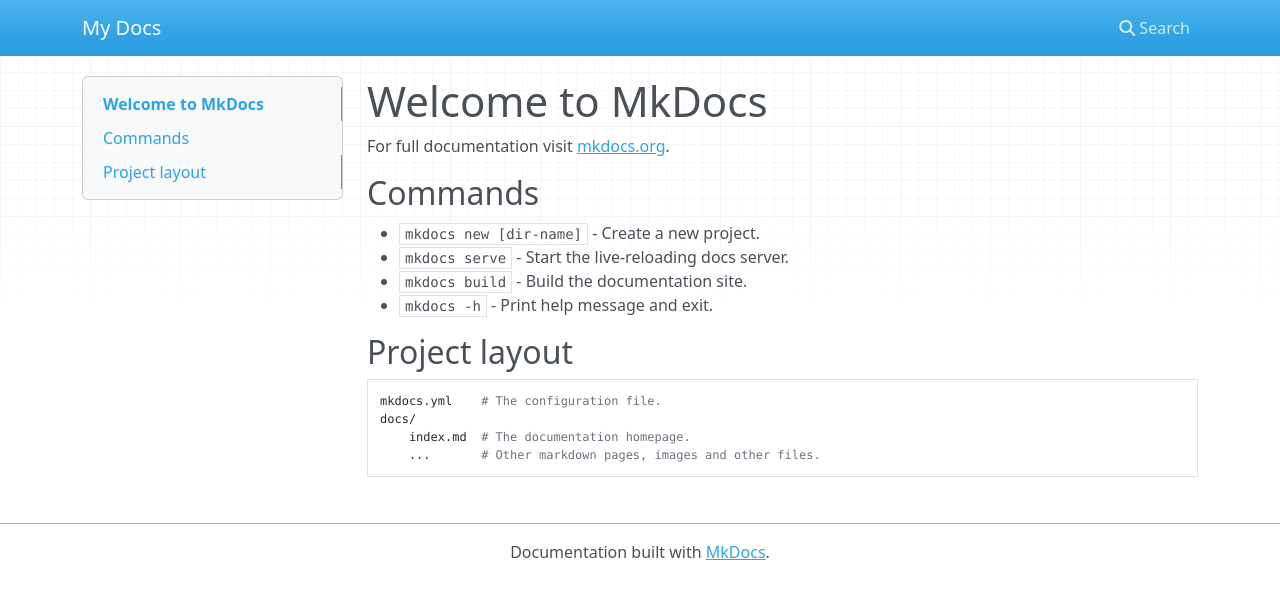
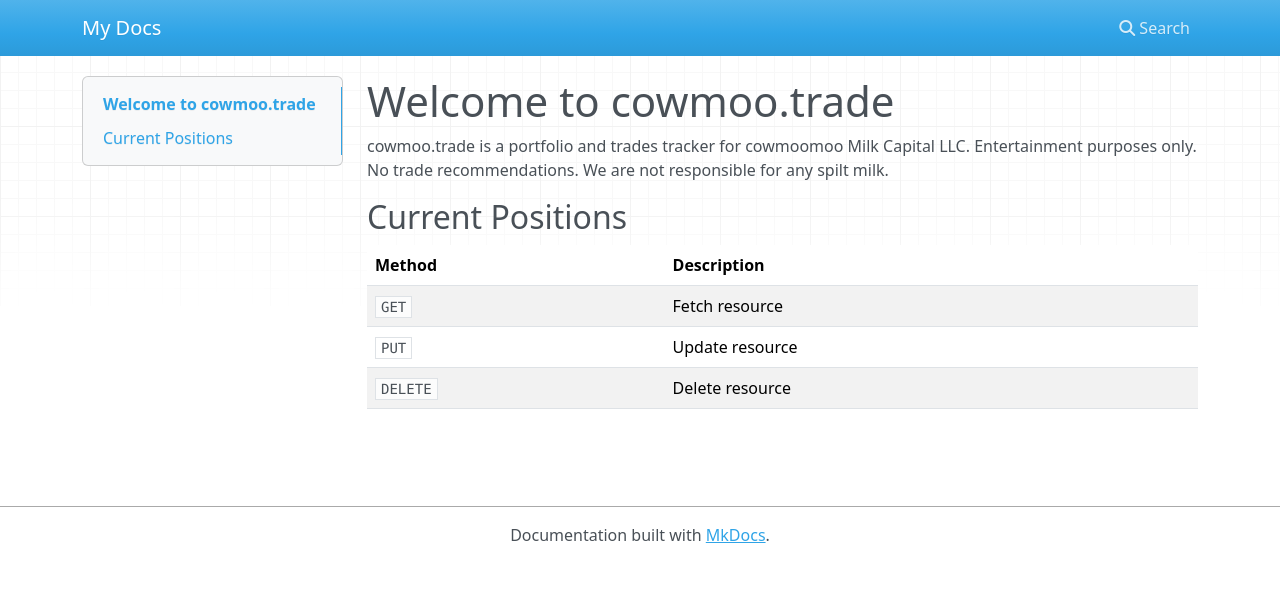
Before and after one commit to cowmoo-broad/cowmoo_trade, an MkDocs documentation site: the page built from docs/index.md, in a window 1280 px wide. Shown: the top 599 px of the page. Built offline with MkDocs 1.6.1, drawn with Linux system fonts in a browser that asks for light colours; nearby versions of some CDN libraries.

Commit message:
check in cowmoo stuff

```diff
--- a/docs/index.md
+++ b/docs/index.md
@@ -1,17 +1,11 @@
-# Welcome to MkDocs
+# Welcome to cowmoo.trade
 
-For full documentation visit [mkdocs.org](https://www.mkdocs.org).
+cowmoo.trade is a portfolio and trades tracker for cowmoomoo Milk Capital LLC. Entertainment purposes only. No trade recommendations. We are not responsible for any spilt milk.
 
-## Commands
+## Current Positions
 
-* `mkdocs new [dir-name]` - Create a new project.
-* `mkdocs serve` - Start the live-reloading docs server.
-* `mkdocs build` - Build the documentation site.
-* `mkdocs -h` - Print help message and exit.
-
-## Project layout
-
-    mkdocs.yml    # The configuration file.
-    docs/
-        index.md  # The documentation homepage.
-        ...       # Other markdown pages, images and other files.
+| Method      | Description                          |
+| ----------- | ------------------------------------ |
+| `GET`       | Fetch resource  |
+| `PUT`       | Update resource |
+| `DELETE`    | Delete resource |
```
